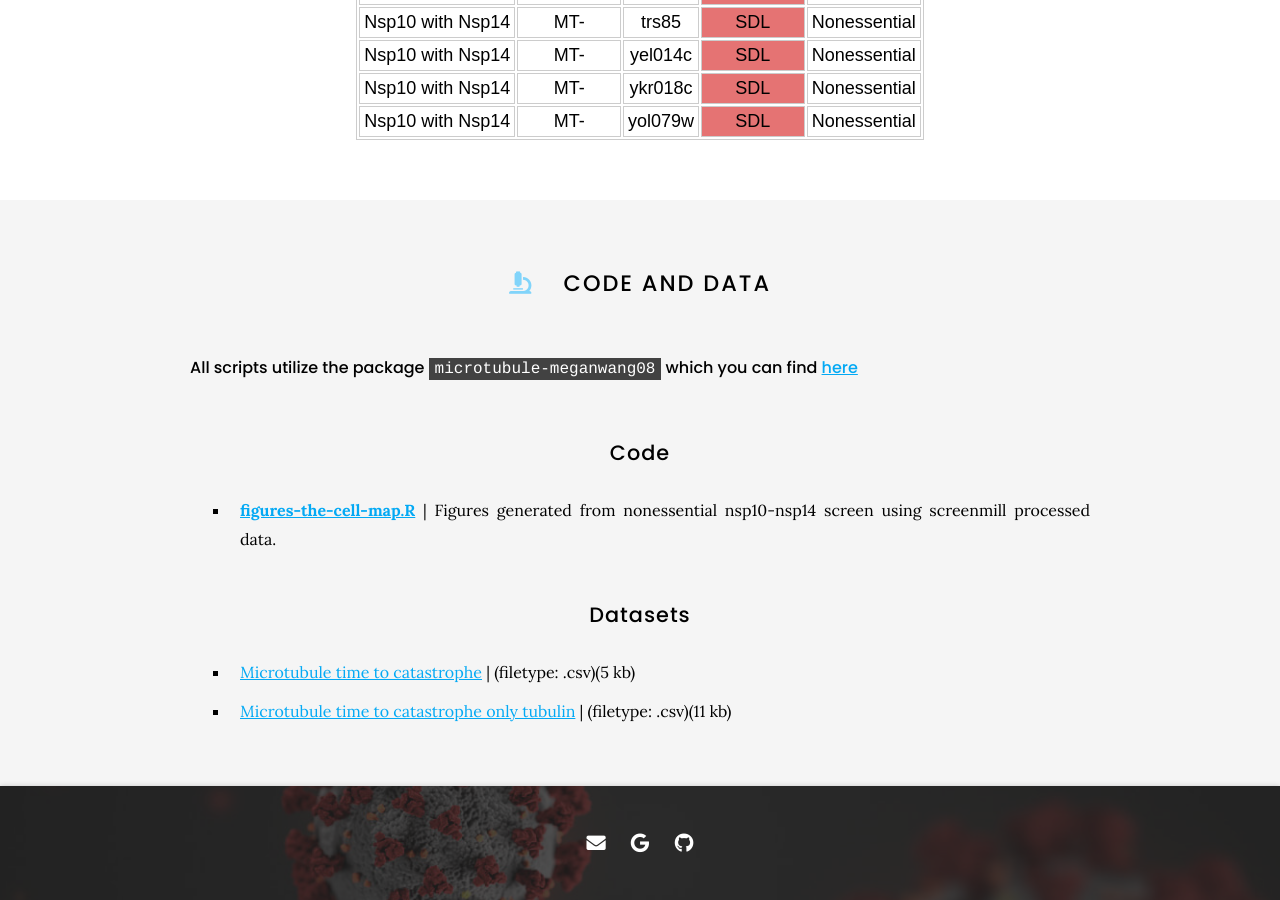
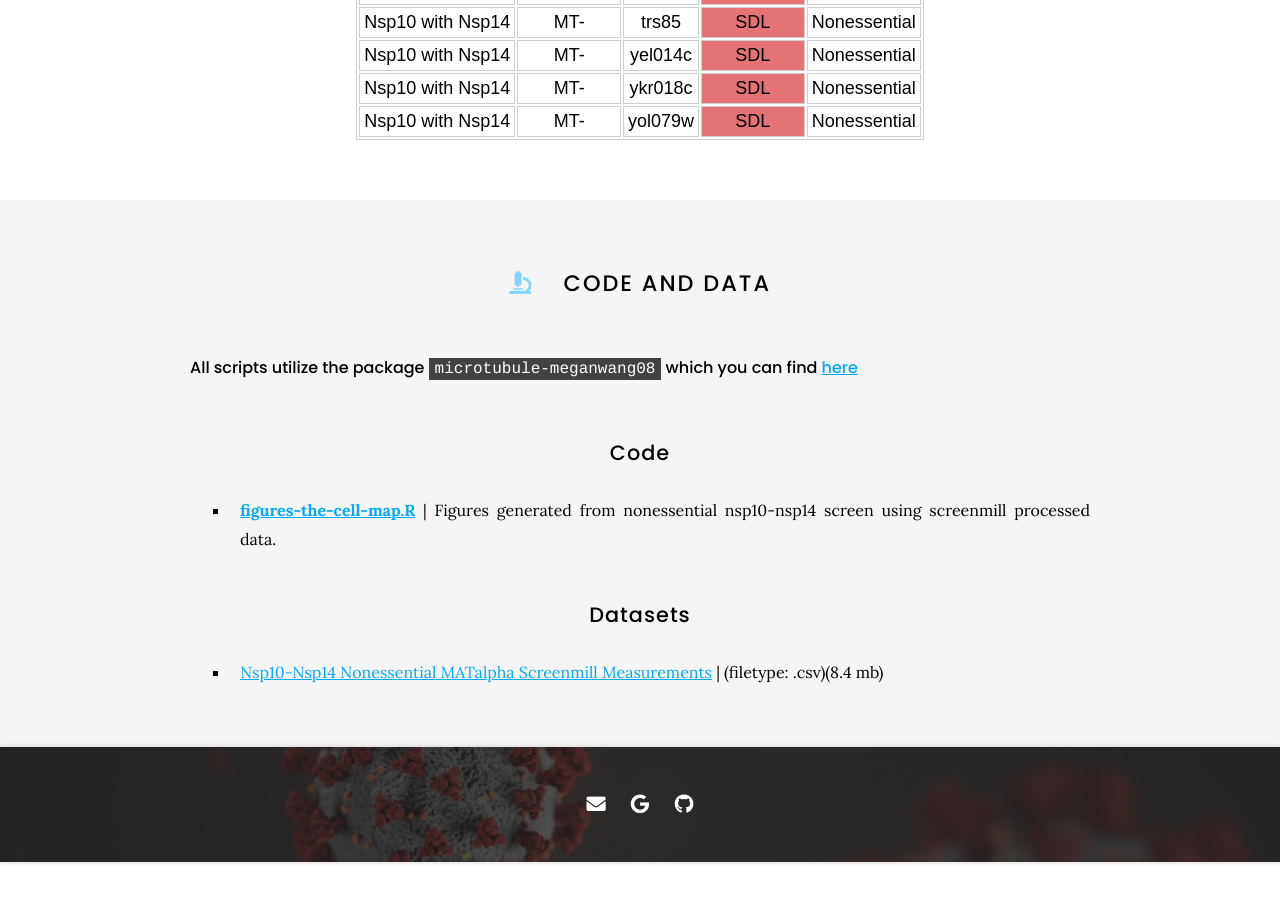
Before and after one commit to meganwang08/SARS-CoV-2-Genetic-Interactions-in-Yeast, a Jekyll site: the page built from genetic interactions/index.md, in a window 1280 px wide and 900 px high, scrolled down 6843 px. Built offline with Jekyll 4.4.1, drawn with Linux system fonts in a browser that asks for light colours; nearby versions of some CDN libraries; after the commit the page ends 7705 px from its top, so only the background shows below that.

Commit message:
code and datasets

```diff
--- a/_data/datasets.yaml
+++ b/_data/datasets.yaml
@@ -1,16 +1,16 @@
 - dataset:
   storage: local
-  name: Microtubule time to catastrophe
+  name: Nsp10-Nsp14 Nonessential MATalpha Screenmill Measurements
   filetype: ".csv"
-  link: gardner_time_to_catastrophe_dic_tidy.csv
-  filesize: "5 kb"
+  link: screenmill-measurements.csv
+  filesize: "8.4 mb"
 
-- dataset:
-  storage: local
-  name: Microtubule time to catastrophe only tubulin
-  filetype: ".csv"
-  link: gardner_mt_catastrophe_only_tubulin.csv
-  filesize: "11 kb"
+# - dataset:
+#   storage: local
+#   name: Microtubule time to catastrophe only tubulin
+#   filetype: ".csv"
+#   link: gardner_mt_catastrophe_only_tubulin.csv
+#   filesize: "11 kb"
 #
 # - dataset:
 #   storage: remote
--- a/genetic interactions/index.md
+++ b/genetic interactions/index.md
@@ -8,7 +8,7 @@ nav:
 {% include section.html %}
 # <i class="fas fa-table"></i> Genetic Interactions Determined by SPA Screens
 
-Below is a tool to find a lists of hits for each SPA screen we conducted. You may sort the list by interaction type (SDL or suppressor). Code and Raw datasets for screens can found at the bottom of the page or [here](#-raw-datasets). This list is incomplete with only the Nsp10-Nsp14 queries and will be updated with results from previous screens. Additionally, I will add in a function to sort and search the table.
+Below is a tool to find a lists of hits for each SPA screen we conducted. You may sort the list by interaction type (SDL or suppressor). Code and Raw datasets for screens can found at the bottom of the page or [here](#-code-and-data). This list is incomplete with only the Nsp10-Nsp14 queries and will be updated with results from previous screens. Additionally, I will add in a function to sort and search the table.
 
 {% comment %}
 {% include search-box.html %}
```
Also changed, not shown: 5 other files.
